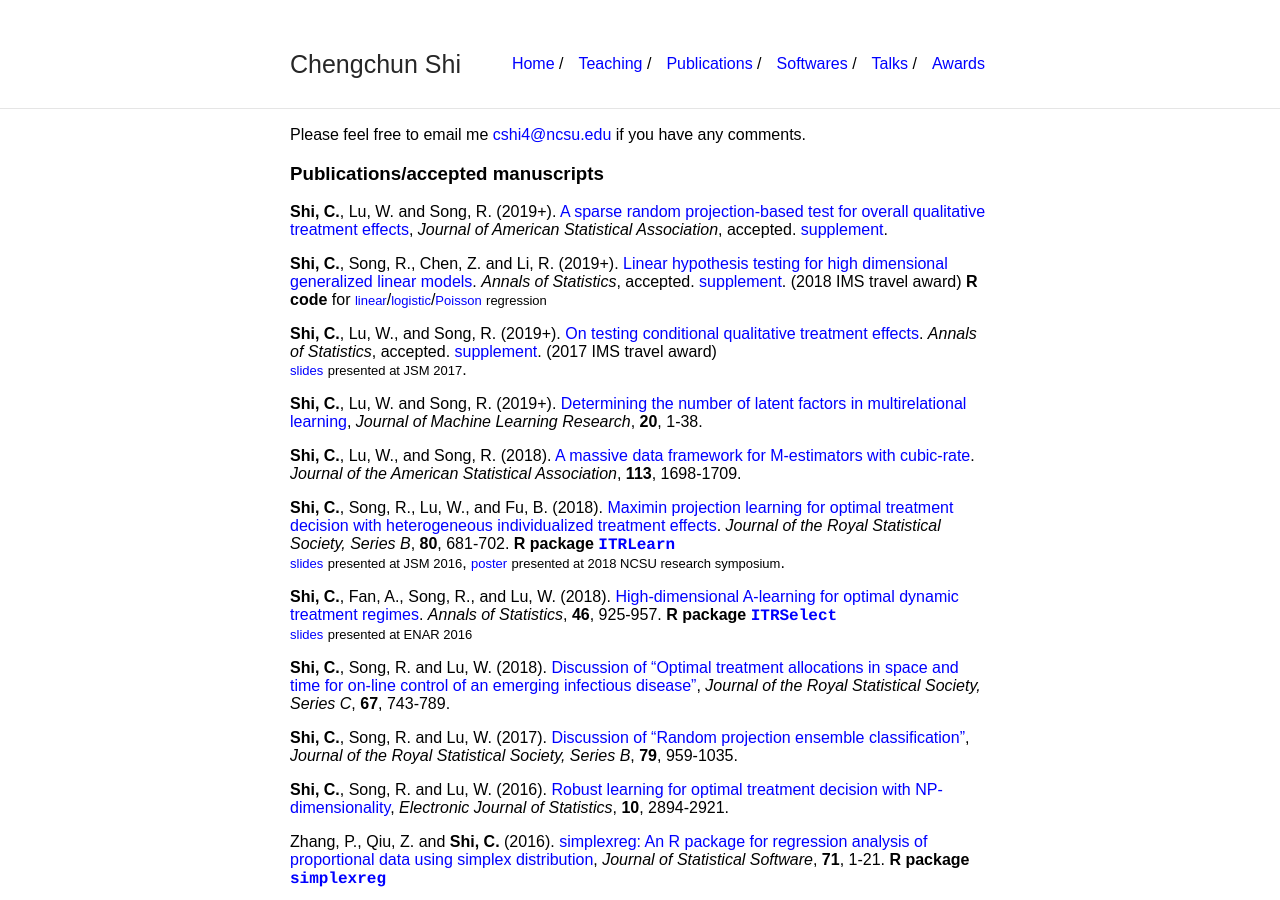
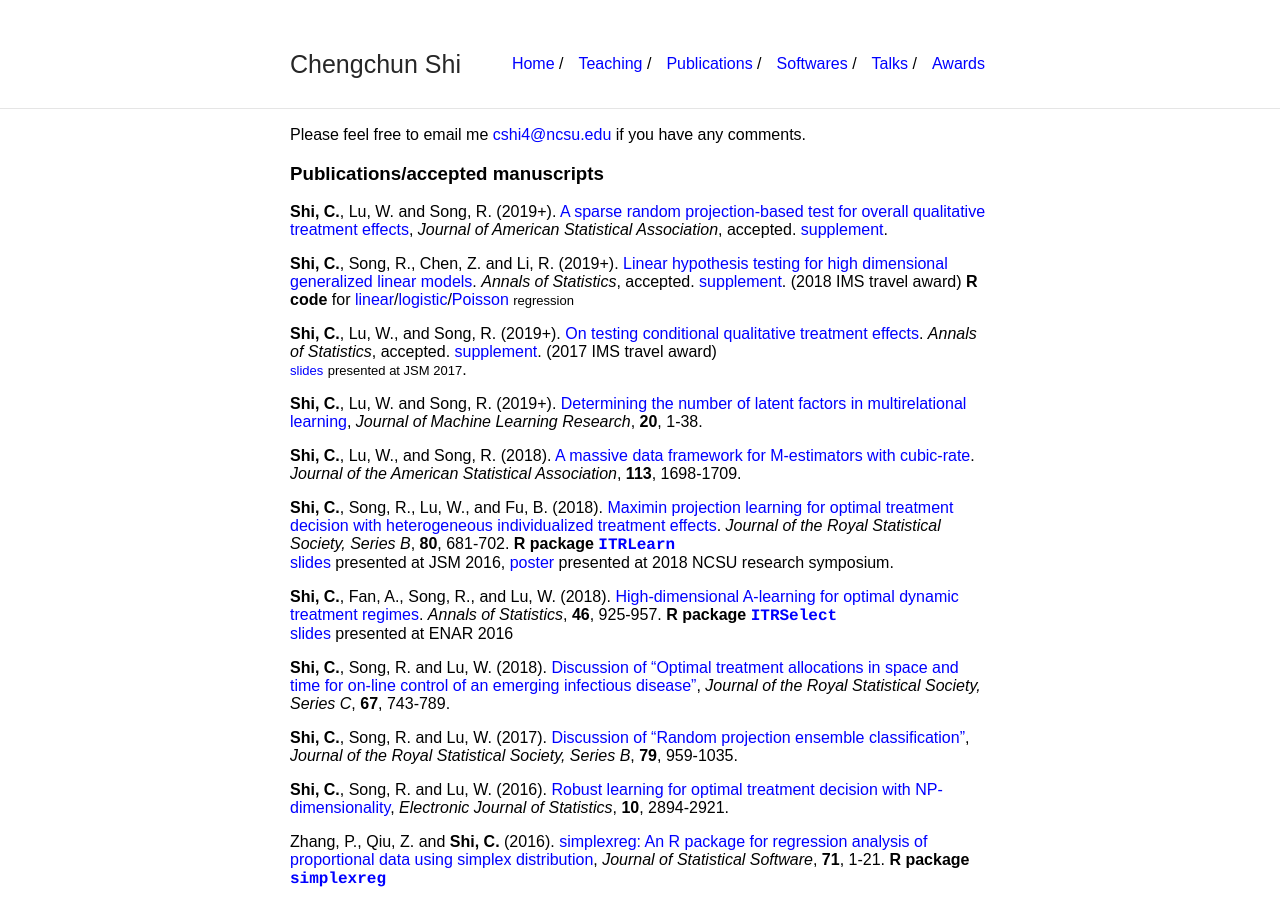
Before and after one commit to callmespring/callmespring.github.io, a Jekyll site: the page built from publication.md, in a window 1280 px wide. Built offline with Jekyll 4.4.1, drawn with Linux system fonts in a browser that asks for light colours.

Commit message:
Update publication.md

```diff
--- a/publication.md
+++ b/publication.md
@@ -13,7 +13,7 @@ Please feel free to email me <cshi4@ncsu.edu> if you have any comments.
 
 **Shi, C.**, Song, R., Chen, Z. and Li, R. (2019+). [Linear hypothesis testing for high dimensional generalized linear models](./paper/hdlineartest.pdf).
 _Annals of Statistics_, accepted. [supplement](./paper/supphdlineartest.pdf). (2018 IMS travel award)
-**R code** for [<font size="2.5">linear</font>](./code/lm_ADMM0.r)/[<font size="2.5">logistic</font>](./code/Logistic_ADMM0.r)/[<font size="2.5">Poisson</font>](./code/Poisson_ADMM0.r) <font size="2.5">regression</font>
+**R code** for [linear](./code/lm_ADMM0.r)/[logistic](./code/Logistic_ADMM0.r)/[Poisson](./code/Poisson_ADMM0.r) <font size="2.5">regression</font>
 
 **Shi, C.**, Lu, W., and Song, R. (2019+). [On testing conditional qualitative treatment effects](./paper/CQTEaccept.pdf). _Annals of Statistics_, accepted.
 [supplement](./paper/suppCQTEaccept.pdf). (2017 IMS travel award) <br/> [<font size="2.5">slides</font>](./slides/JSM2017.pdf) <font size="2.5">presented at JSM 2017</font>.
@@ -24,10 +24,10 @@ _Annals of Statistics_, accepted. [supplement](./paper/supphdlineartest.pdf). (2
 
 **Shi, C.**, Song, R., Lu, W., and Fu, B. (2018). [Maximin projection learning for optimal treatment decision with heterogeneous individualized treatment effects](https://rss.onlinelibrary.wiley.com/doi/abs/10.1111/rssb.12273). _Journal of the Royal Statistical Society, Series B_, **80**, 681-702.
 **R package** [<span style="font-family:courier;">**ITRLearn**</span>](https://cran.r-project.org/web/packages/ITRLearn/index.html)
-<br/> [<font size="2.5">slides</font>](./slides/JSM2016.pdf) <font size="2.5">presented at JSM 2016</font>, [<font size="2.5">poster</font>](./slides/NCSU2018.pdf) <font size="2.5">presented at 2018 NCSU research symposium</font>.
+<br/> [<font size="3.5">slides</font>](./slides/JSM2016.pdf) <font size="3.5">presented at JSM 2016</font>, [<font size="3.5">poster</font>](./slides/NCSU2018.pdf) <font size="3.5">presented at 2018 NCSU research symposium</font>.
 
 **Shi, C.**, Fan, A., Song, R., and Lu, W. (2018). [High-dimensional A-learning for optimal dynamic treatment regimes](https://projecteuclid.org/euclid.aos/1525313071). _Annals of Statistics_, **46**, 925-957.
-**R package** [<span style="font-family:courier;">**ITRSelect**</span>](https://cran.r-project.org/web/packages/ITRSelect/index.html) <br/> [<font size="2.5">slides</font>](./slides/ENAR2016spring.pdf) <font size="2.5">presented at ENAR 2016</font>
+**R package** [<span style="font-family:courier;">**ITRSelect**</span>](https://cran.r-project.org/web/packages/ITRSelect/index.html) <br/> [<font size="3.5">slides</font>](./slides/ENAR2016spring.pdf) <font size="3.5">presented at ENAR 2016</font>
 
 **Shi, C.**, Song, R. and Lu, W. (2018). [Discussion of “Optimal treatment allocations in space and time for on-line control of an emerging infectious disease”](https://rss.onlinelibrary.wiley.com/doi/10.1111/rssc.12266), _Journal of the Royal Statistical Society, Series C_, **67**, 743-789.
 
```
